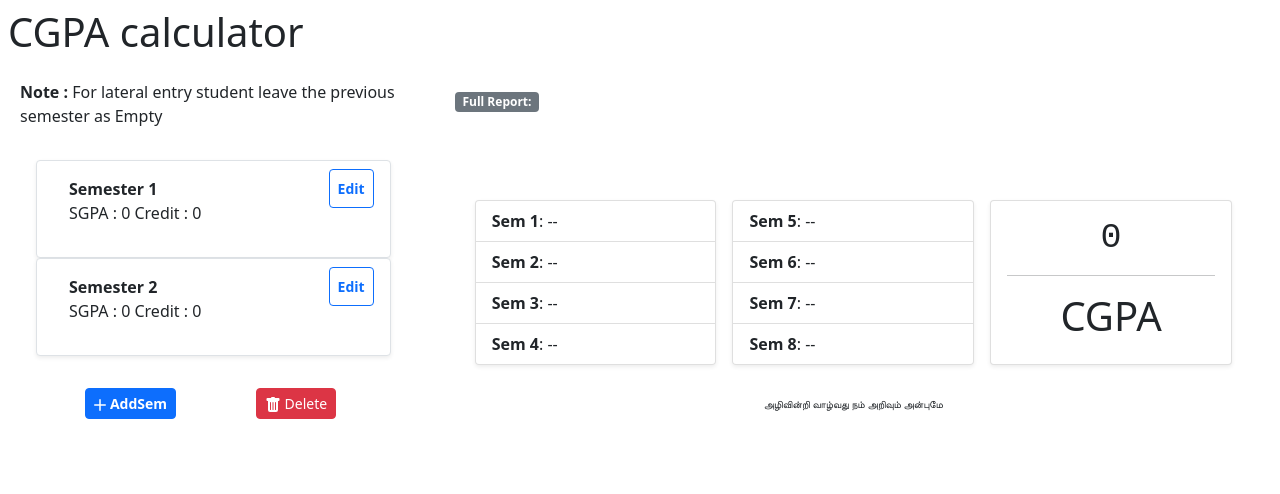
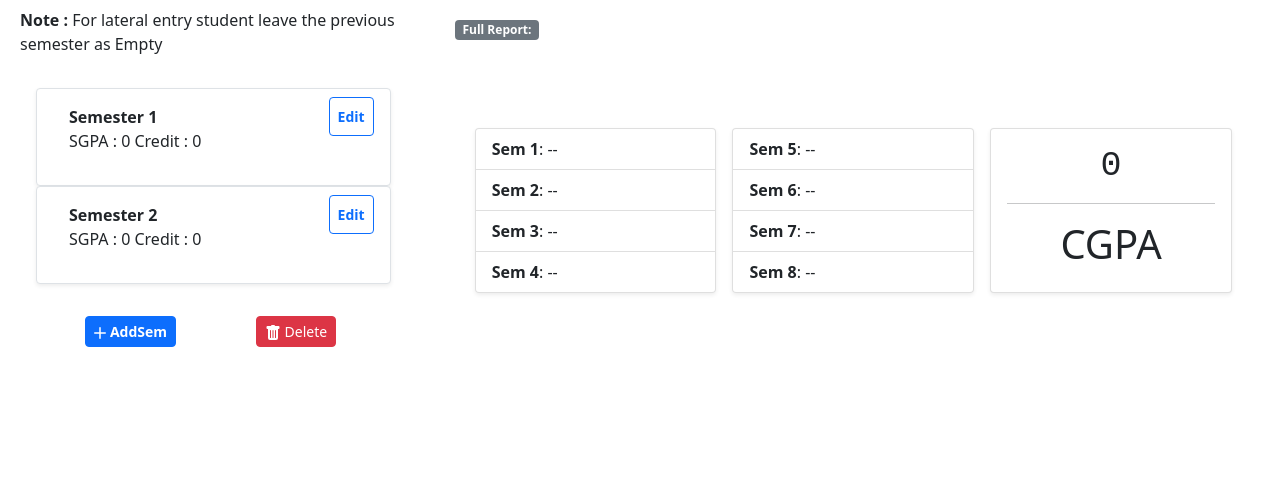
Before and after one commit to dev-udhayakumar/CGPA_Calculator, a plain HTML site: page index.html in a window 1280 px wide. Drawn offline with nearby package versions, Linux system fonts and the light colour scheme.

Commit message:
Update index.html

```diff
--- a/index.html
+++ b/index.html
@@ -11,7 +11,6 @@
 
 </head>
 <body >
-  <h1 class="p-2">CGPA calculator</h1>
   <!-- <div class="container-fluid" id ="maniblock">
       <div class="container-sm p-3">
         <div class="row">
@@ -154,11 +153,6 @@
                   </div>
 
                 </div>
-                <div class="text-center p-4   " style="font-size: x-small; background-color: rgb(255, 255, 255);" >
-                  அழிவின்றி வாழ்வது நம் அறிவும் அன்புமே
-                 <a class="text-reset fw-bold" href="https://github.com/udhay5021">
-                   </a>
-                </div>
               </div>
             </div>
           </div>
```
